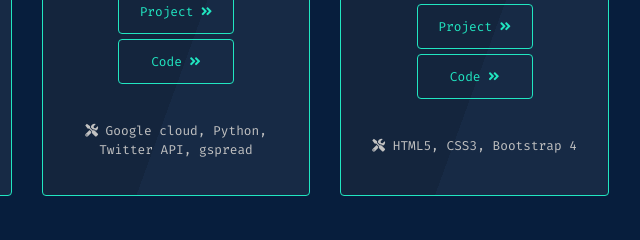
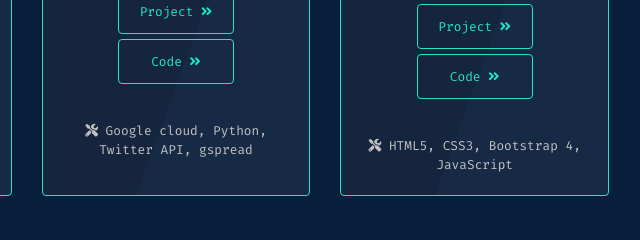
Before and after one commit to oliverdenton/portfolio, a plain HTML site: page index.html in a window 1280 px wide. Shown: the part 1500-1740 px from the top of the page, 464-1104 px from the left. Drawn offline with nearby package versions, Linux system fonts and the light colour scheme.

Commit message:
fixed description

```diff
--- a/index.html
+++ b/index.html
@@ -158,7 +158,7 @@
                         <i class="fas fa-angle-double-right"></i>
                     </a>
                     <p class="code-font grey project-tools" style=" margin-top: 1rem 0 0;"><i class="fas fa-tools"></i>
-                        HTML5, CSS3, Bootstrap 4</p>
+                        HTML5, CSS3, Bootstrap 4, JavaScript</p>
                 </div>
             </div>
         </div>
```
